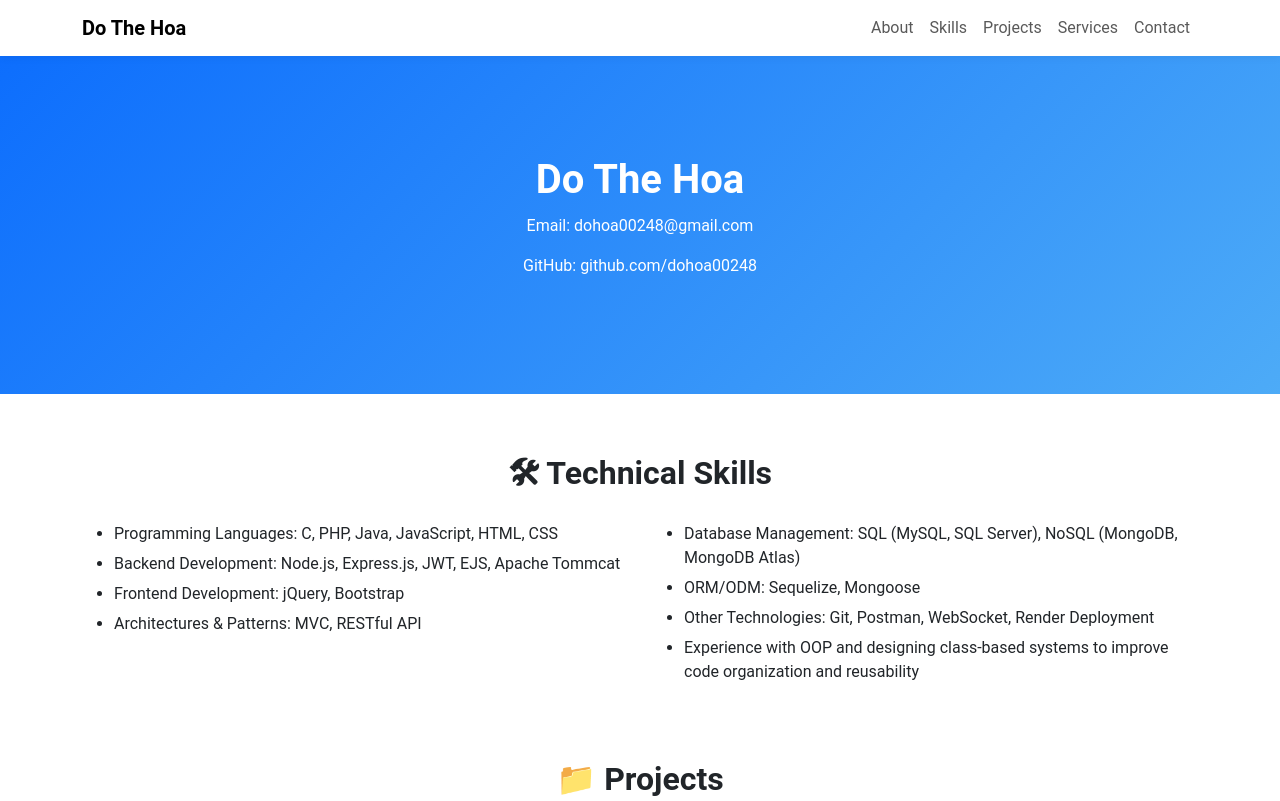
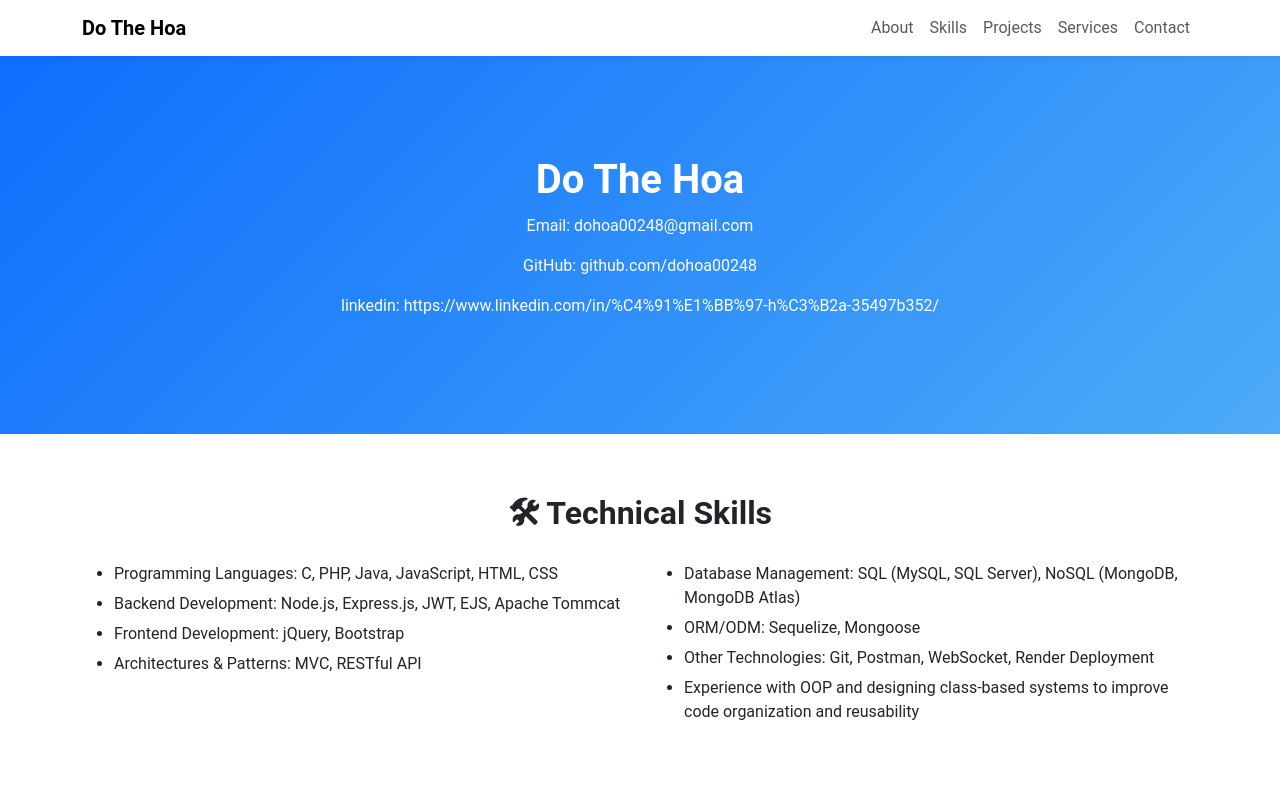
Before and after one commit to dohoa00248/portfolio, a Node server app: page / in a window 1280 px wide. Shown: the top 801 px of the page. Run offline with Node 20, Linux system fonts and the light colour scheme.

Commit message:
Update new

```diff
--- a/src/views/home.ejs
+++ b/src/views/home.ejs
@@ -74,6 +74,15 @@
               class="text-white"
               target="_blank"
               >github.com/dohoa00248</a
+            >
+          </p>
+          <p>
+            linkedin:
+            <a
+              href="https://www.linkedin.com/in/%C4%91%E1%BB%97-h%C3%B2a-35497b352"
+              class="text-white"
+              target="_blank"
+              >https://www.linkedin.com/in/%C4%91%E1%BB%97-h%C3%B2a-35497b352/</a
             >
           </p>
         </div>
```
